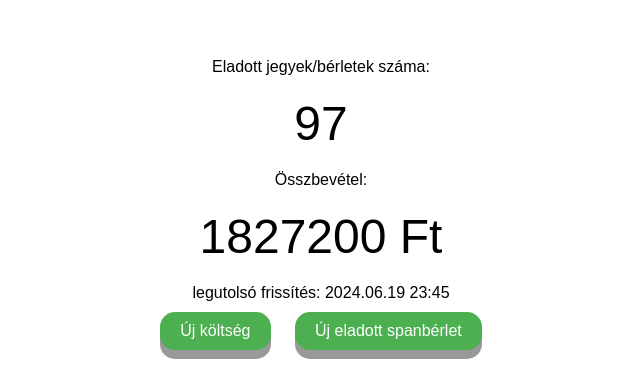
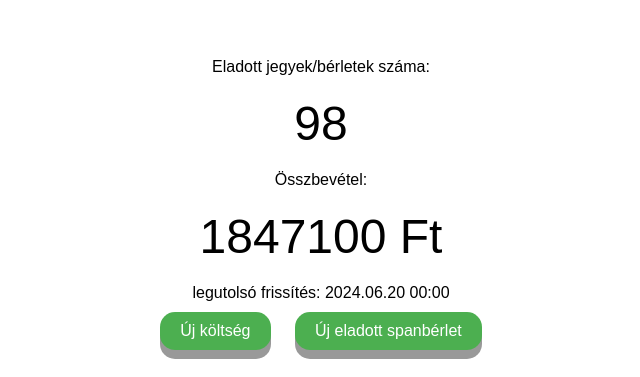
Before and after one commit to attila-janko/tracking-terra, a plain HTML site: page index.html in a window 1280 px wide. Shown: the part 160-537 px from the top of the page, without its empty margins (319-959 px from the left). Drawn offline with Linux system fonts and the light colour scheme; grey boxes are pictures that could not be loaded.

Commit message:
Update sold tickets count and ignore .DS_Store

```diff
--- a/index.html
+++ b/index.html
@@ -87,10 +87,10 @@
 <body>
     <div class="sold-tickets">
         <div>Eladott jegyek/bérletek száma:</div>
-        <div class="number">97</div>
+        <div class="number">98</div>
         <div>Összbevétel:</div>
-        <div class="number2">1827200 Ft</div>
-        <div>legutolsó frissítés: 2024.06.19 23:45</div>
+        <div class="number2">1847100 Ft</div>
+        <div>legutolsó frissítés: 2024.06.20 00:00</div>
 
         <!-- Gomb Tooltip-pel -->
         <a href="https://airtable.com/app5v2mbcLvzAPowR/shr039R1zHUXC3thP" class="button">Új költség
```
